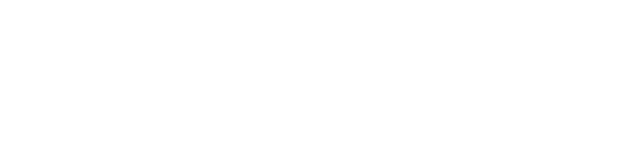
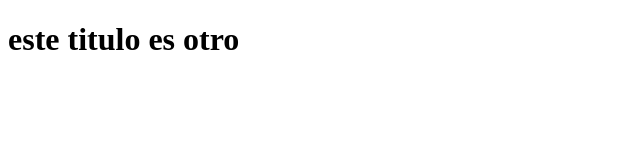
Before and after one commit to Florencia-DiazdelaFuente/demo, a plain HTML site: page index.html in a window 1280 px wide. Shown: the whole page, without its empty margins (0-640 px from the left). Drawn offline with Linux system fonts and the light colour scheme.

Commit message:
titulo h1

```diff
--- a/index.html
+++ b/index.html
@@ -7,6 +7,7 @@
     <title>Clase10</title>
 </head>
 <body>
+    <h1>este titulo es otro</h1>
 
 </body>
 </html>
```
